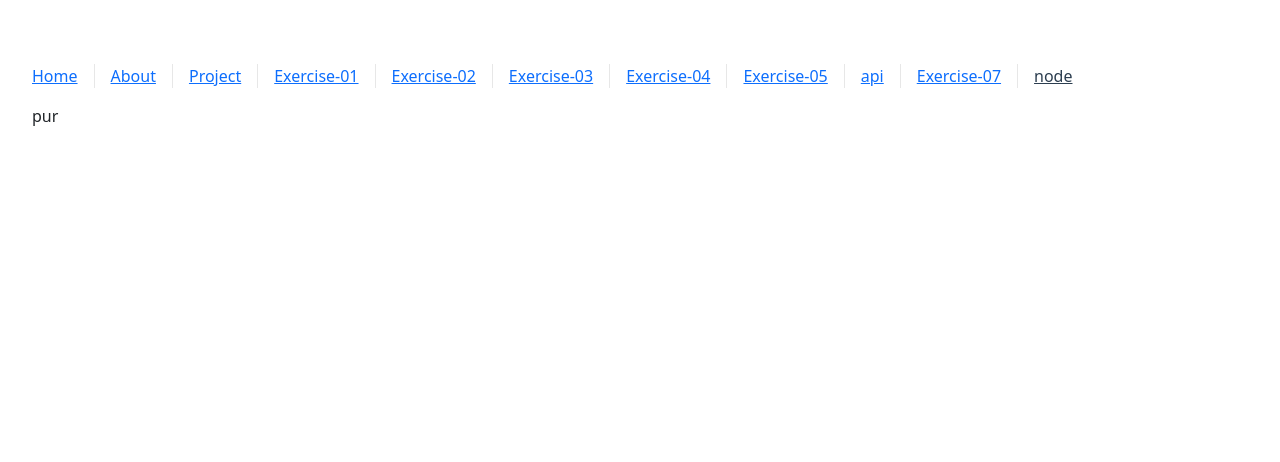
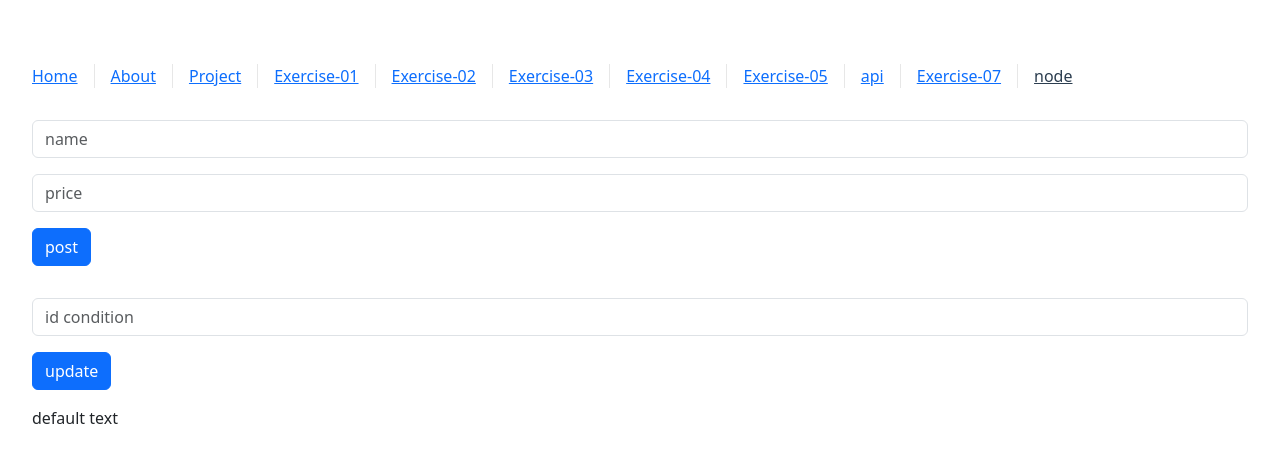
Before and after one commit to purin-kan/vue, a Vue app: page /node in a window 1280 px wide. Shown: the top 462 px of the page. Built offline with nearby package versions, Linux system fonts and the light colour scheme; no server answers; the HTML template or start-up script is replaced by a standard one; what vue3-ytframe would draw is missing.

Commit message:
added the ability to insert and update the product table

```diff
--- a/src/views/node.vue
+++ b/src/views/node.vue
@@ -1,5 +1,13 @@
 <template>
     <div>
+
+        <input type="text" class="form-control mt-3" v-model="name" placeholder="name">
+        <input type="text" class="form-control mt-3 mb-3" v-model="price" placeholder="price">
+        <button class="btn btn-primary mb-3" @click="post()">post</button> <br />
+
+        <input type="text" class="form-control mt-3" v-model="id" placeholder="id condition">
+        <button class="btn btn-primary mb-3 mt-3" @click="update()">update</button> <br />
+
 
         {{ text }}
 
@@ -10,7 +18,7 @@
 import { ref } from 'vue'
 import axios from 'axios';
 
-const text = ref('pur')
+const text = ref('default text')
 
 // axios.get('http://localhost:3000')
 //     .then((response) => {
@@ -42,13 +50,30 @@ const text = ref('pur')
 //         text.value = response.data
 //     })
 
-axios.get('http://localhost:3000/mysql')
-    .then((response) => {
-        console.log(response);
-        text.value = response.data
-    })
+// axios.get('http://localhost:3000/mysql')
+//     .then((response) => {
+//         // console.log(response.data);
+//         text.value = response.data
+//     })
 
 
+//receiving data from input fields
+const name = ref()
+const price = ref()
+//insert into databases
+const post = async () => {
+    let { res } = await axios.post('http://localhost:3000/post-example', { name: name.value, price: price.value })
+    console.log(res, 'insert into');
+    text.value = res
+}
 
 
+//update value
+const id = ref()
+const update = async () => {
+    const { res } = await axios.put('http://localhost:3000/update', { name: name.value, price: price.value, id: id.value })
+    console.log(res);
+    text.value = res
+}
+
 </script>
```
